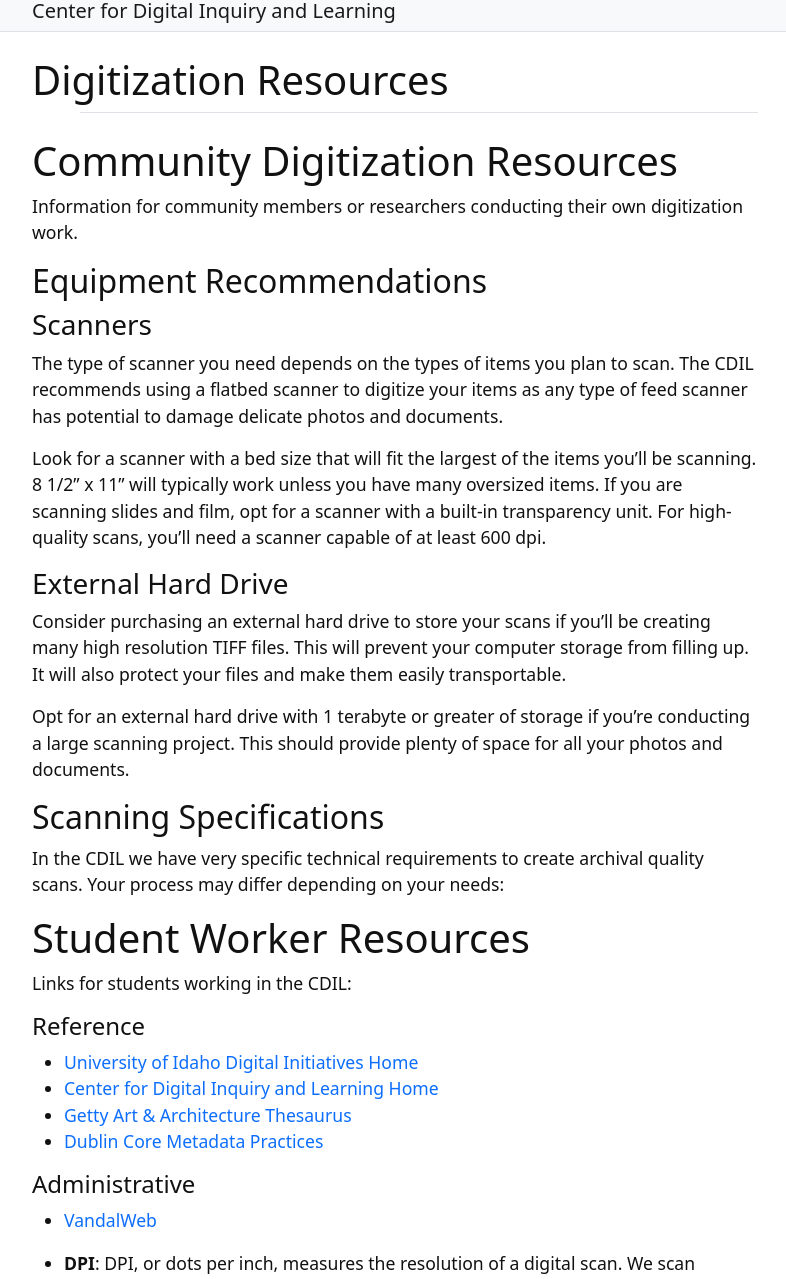
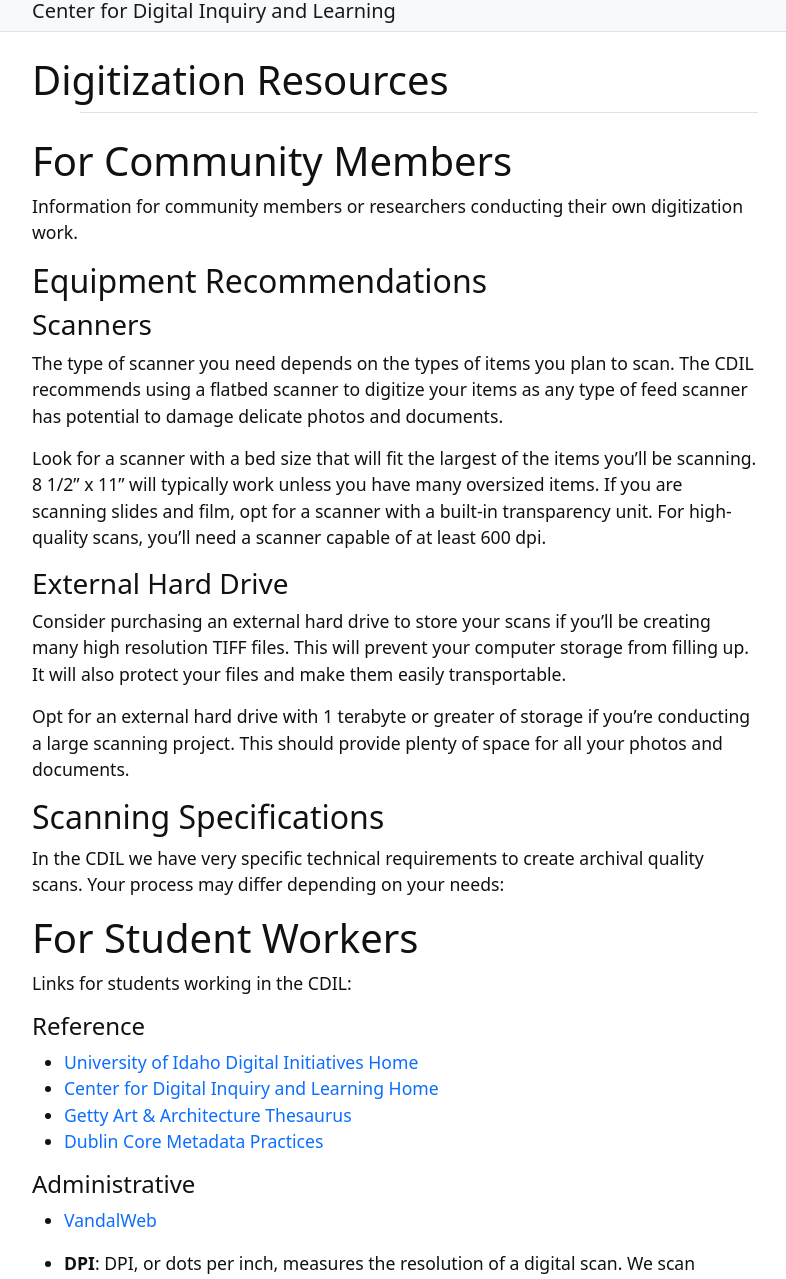
Before and after one commit to kitstokes/digi-proc, a Jekyll site: the page built from content/3-resources.md, in a window 1280 px wide and 1400 px high, cut to the strip 121-1400 px from the top of the window. Shown: the whole strip, without its empty margins (245-1031 px from the left). Built offline with Jekyll 4.4.1, drawn with Linux system fonts in a browser that asks for light colours.

Commit message:
change headings in resources

```diff
--- a/content/3-resources.md
+++ b/content/3-resources.md
@@ -6,7 +6,7 @@ description:
 
 <!-- go back and look at evan's template for some links to other sites using this template to see how they might differ -->
 
-# Community Digitization Resources
+# For Community Members
 
 Information for community members or researchers conducting their own digitization work.
 
@@ -28,7 +28,7 @@ Opt for an external hard drive with 1 terabyte or greater of storage if you're c
 
 In the CDIL we have very specific technical requirements to create archival quality scans. Your process may differ depending on your needs:
 
-# Student Worker Resources
+# For Student Workers
 
 Links for students working in the CDIL:
 
```
